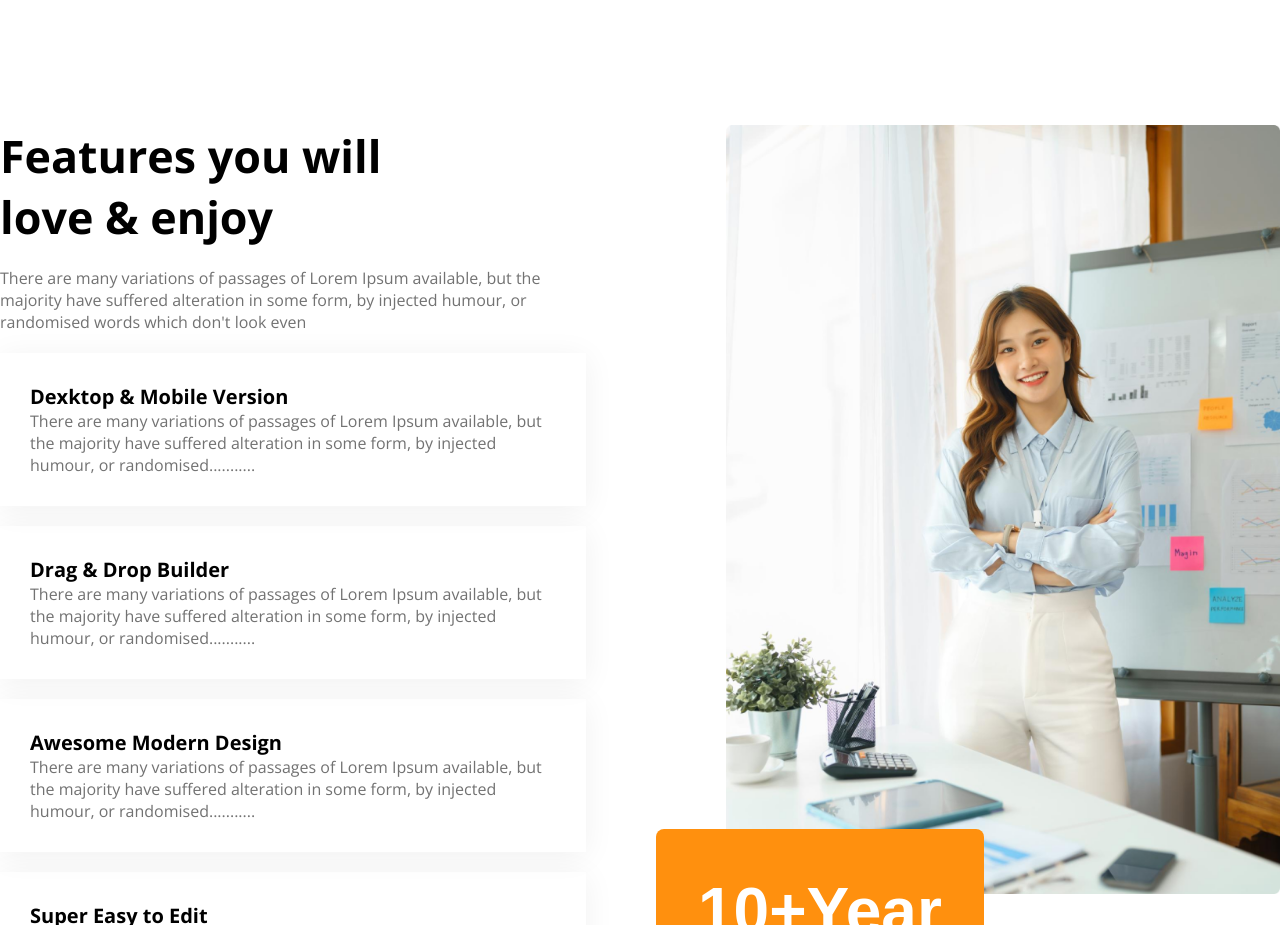
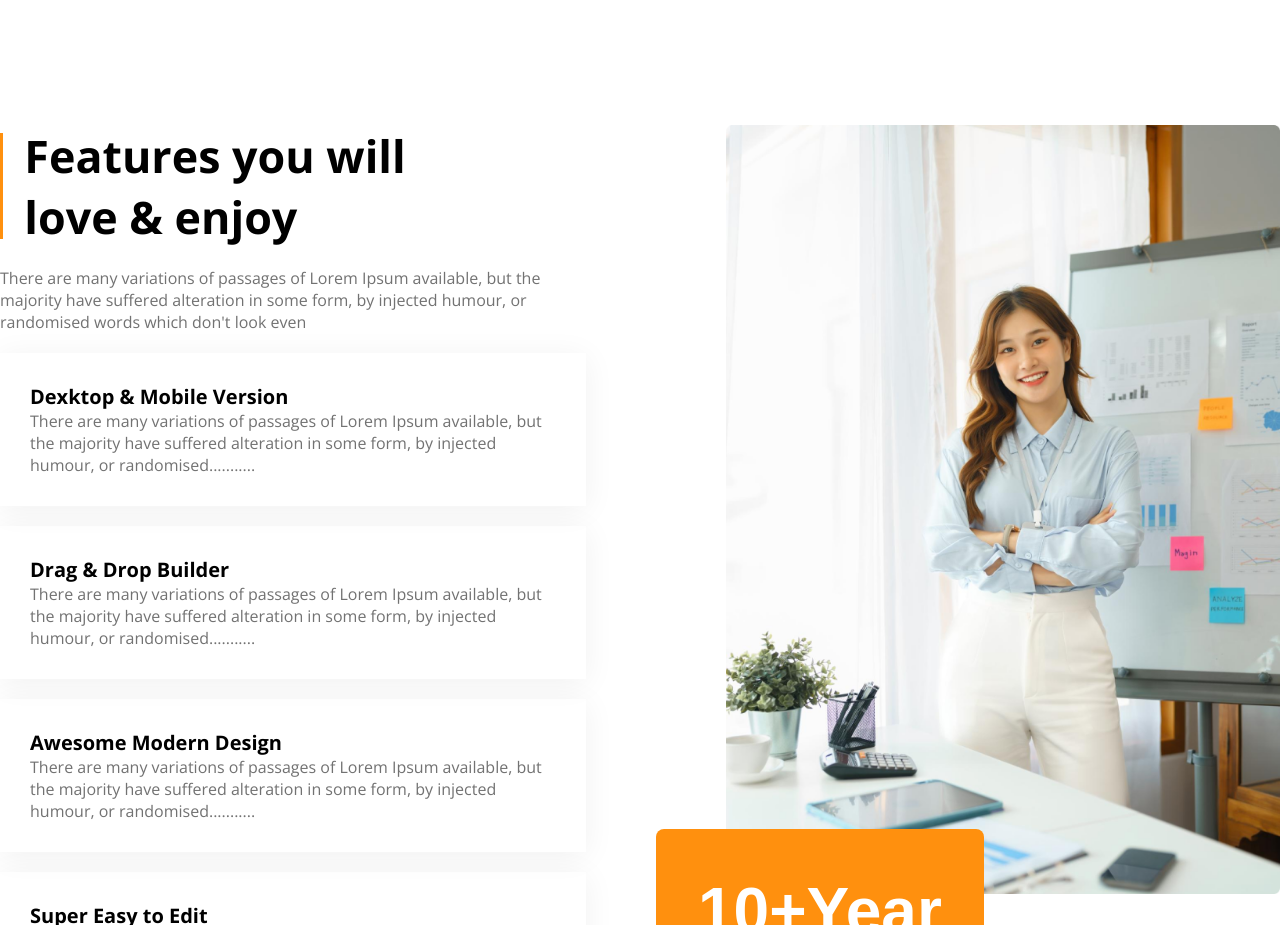
Before and after one commit to shekhmohibur/architects-practice, a plain HTML site: page index.html in a window 1280 px wide. Shown: the part 1760-2685 px from the top of the page. Drawn offline with nearby package versions, Linux system fonts and the light colour scheme.

Commit message:
complete design teams and features

```diff
--- a/index.html
+++ b/index.html
@@ -46,8 +46,8 @@
             </div>
             <div class="features-container display-flex">
                 <div class="features-lists display-flex">
-                        <div>
-                            <h3 class="primary-heading features-heading">Features you will love & enjoy</h3>
+                        <div id="span-bar" class="display-flex">
+                            <span></span><h3 class="primary-heading features-heading">Features you will love & enjoy<h3>
                         </div>
                         <p class="features-descirption light-gray">There are many variations of passages of Lorem Ipsum available, but the majority have suffered alteration in some form, by injected humour, or randomised words which don't look even</p>
                         <div class="features-card">
--- a/styles/style.css
+++ b/styles/style.css
@@ -112,13 +112,14 @@
 .features-container img{
   width: 100%;
 }
-.features-heading{
+#span-bar{
+  align-items: center;
   max-width: 468px;
 }
-.features-heading span{
-  width: 15px;
+#span-bar span{
+  width: 5px;
   background: #FF900E;
-  height: 120px;
+  height: 106px;
   display: inline-block;
   margin-right: 21px;
 }
```
